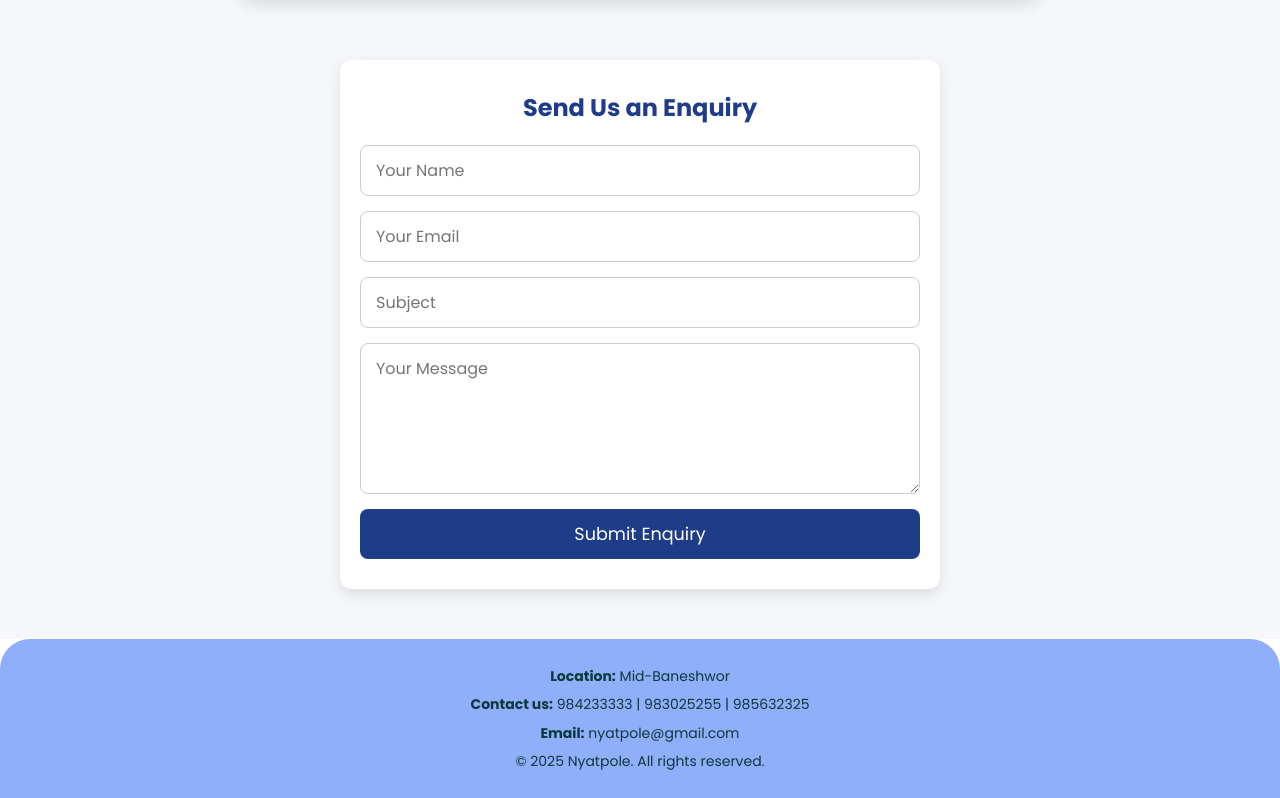
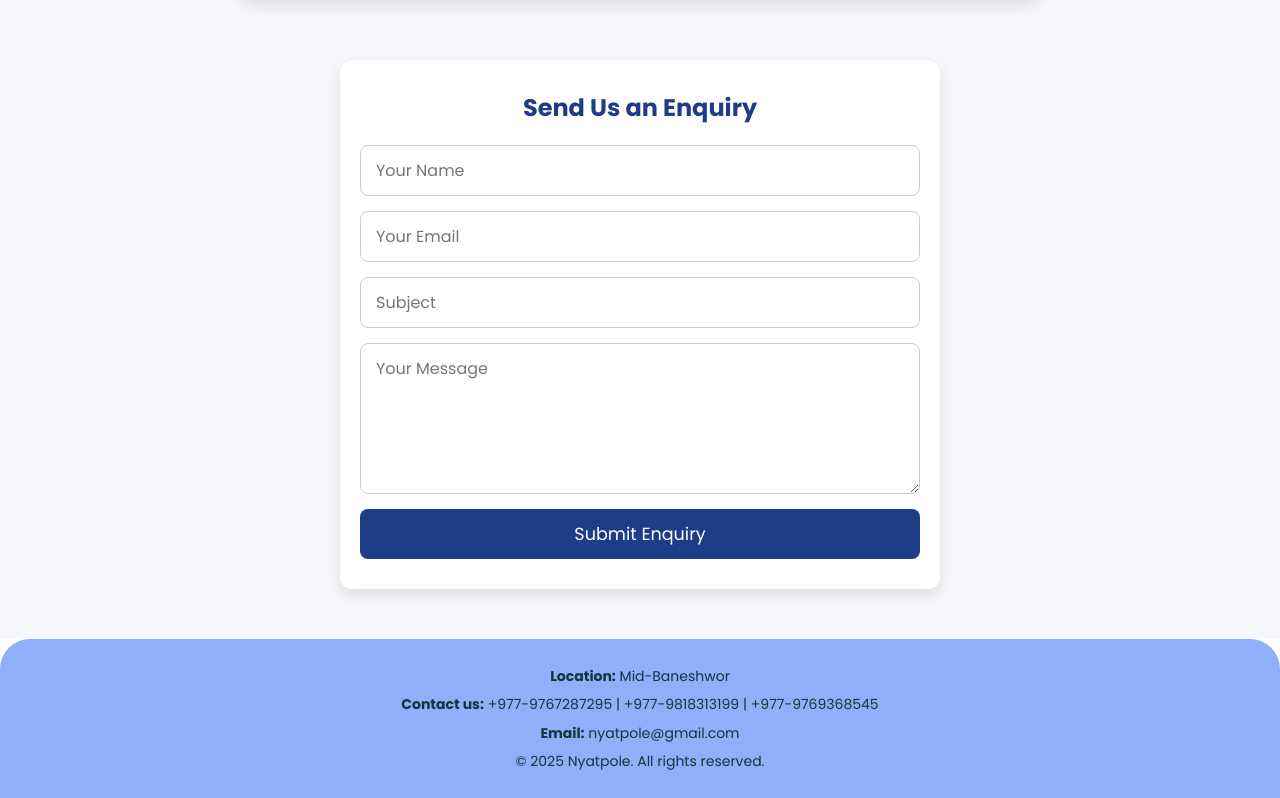
Before and after one commit to DristiMhrzn/Nyatpole_Frontend, a React (Create React App) app: page /contacts in a window 1280 px wide. Shown: the part 508-1306 px from the top of the page. Built offline with nearby package versions, Linux system fonts and the light colour scheme.

Commit message:
Fix: Added real numbers

```diff
--- a/src/Components/footer.js
+++ b/src/Components/footer.js
@@ -1,12 +1,18 @@
-import React from "react";
 import "./footer.css"; // import the CSS file
 
 const Footer = () => {
   return (
     <footer className="landing-footer">
-      <p><strong>Location:</strong> Mid-Baneshwor</p>
-      <p><strong>Contact us:</strong> 984233333 | 983025255 | 985632325</p>
-      <p><strong>Email:</strong> nyatpole@gmail.com</p>
+      <p>
+        <strong>Location:</strong> Mid-Baneshwor
+      </p>
+      <p>
+        <strong>Contact us:</strong> +977-9767287295 | +977-9818313199 |
+        +977-9769368545
+      </p>
+      <p>
+        <strong>Email:</strong> nyatpole@gmail.com
+      </p>
       <p>© 2025 Nyatpole. All rights reserved.</p>
     </footer>
   );
```
